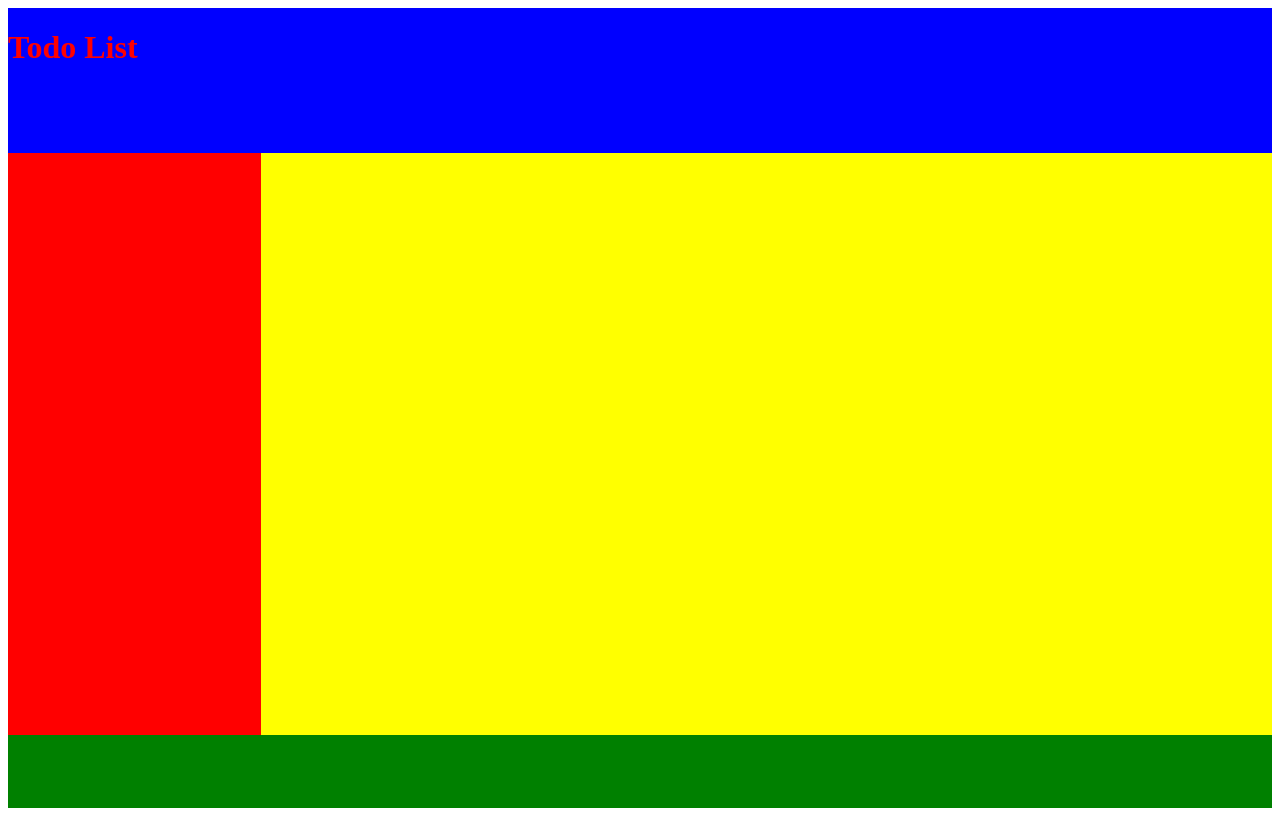
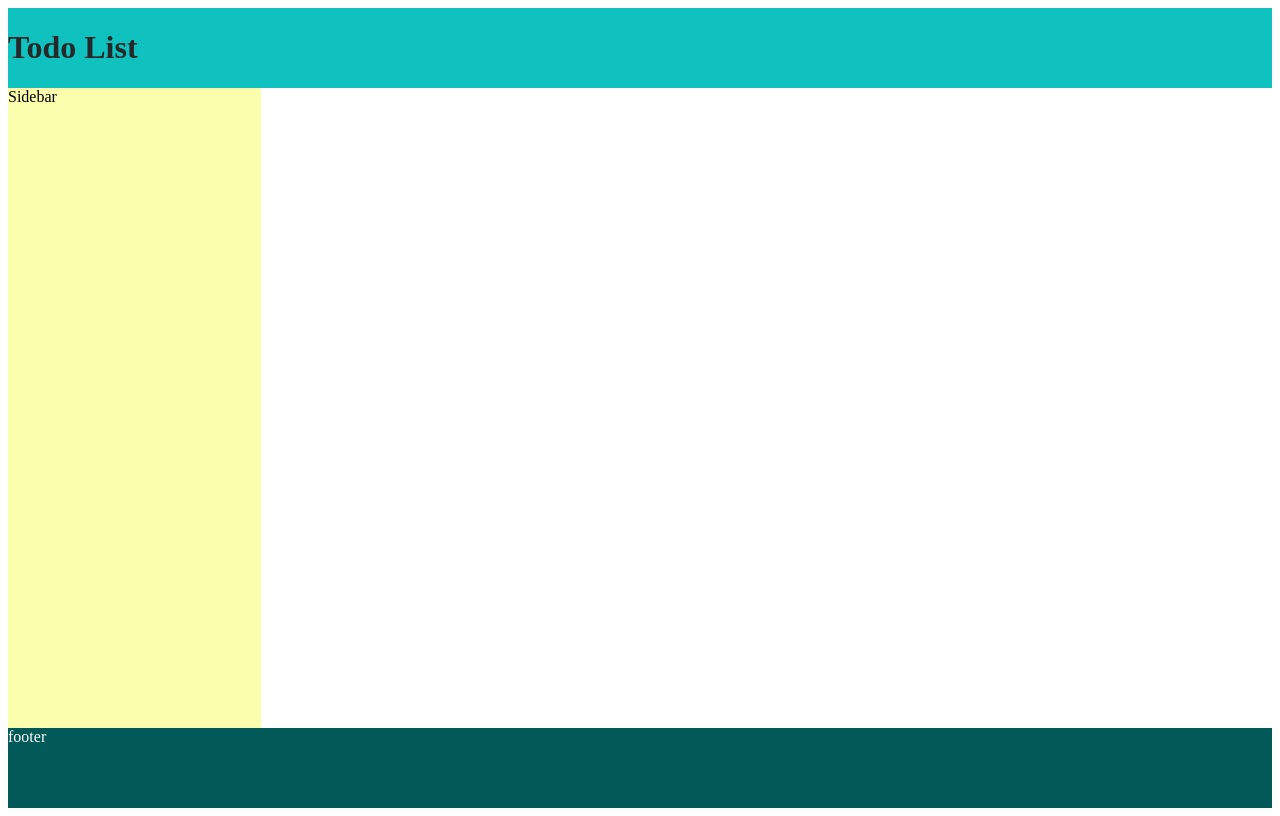
Before and after one commit to HasanMaaraj/Todo-List, a website built with webpack: page src/layout.html in a window 1280 px wide. Built offline with nearby package versions, Linux system fonts and the light colour scheme.

Commit message:
Chhose color palete for the website

```diff
--- a/src/layout.html
+++ b/src/layout.html
@@ -10,9 +10,9 @@
         <div id="header">
             <h1>Todo List</h1>
         </div>
-        <div id="sidebar"></div>
+        <div id="sidebar">Sidebar</div>
         <div id="main-content"></div>
-        <div id="footer"></div>
+        <div id="footer">footer</div>
     </div>
 
 </body>
--- a/src/style.css
+++ b/src/style.css
@@ -1,29 +1,28 @@
-h1 {
-    color:red;
-}
-
 #container {
     display: grid;
     grid-template-columns: minmax(150px, 1fr) minmax(400px, 4fr);
-    grid-template-rows: minmax(50px, 2fr) minmax(250px, 8fr) minmax(20px, 1fr);
+    grid-template-rows: minmax(20px, 1fr) minmax(250px, 8fr) minmax(20px, 1fr);
     height: 100vh;
 }
 
 #header {
     grid-column: 1/3;
     grid-row-start: 1;
-    background-color: blue;
+    background-color: #0FC2C0;
+    color: #262929;
 }
 
 #sidebar {
-    background-color: red;
+    background-color: hsl(63, 100%, 84%);
+    color: #000000;
 }
 
 #main-content {
-    background-color: yellow;
+    color: #000000;
 }
 
 #footer {
     grid-column: 1/3;
-    background-color: green;
+    background-color: #015958;
+    color: #FFFFFF;
 }
```
Also changed, not shown: dist/index.html, dist/main.js.
